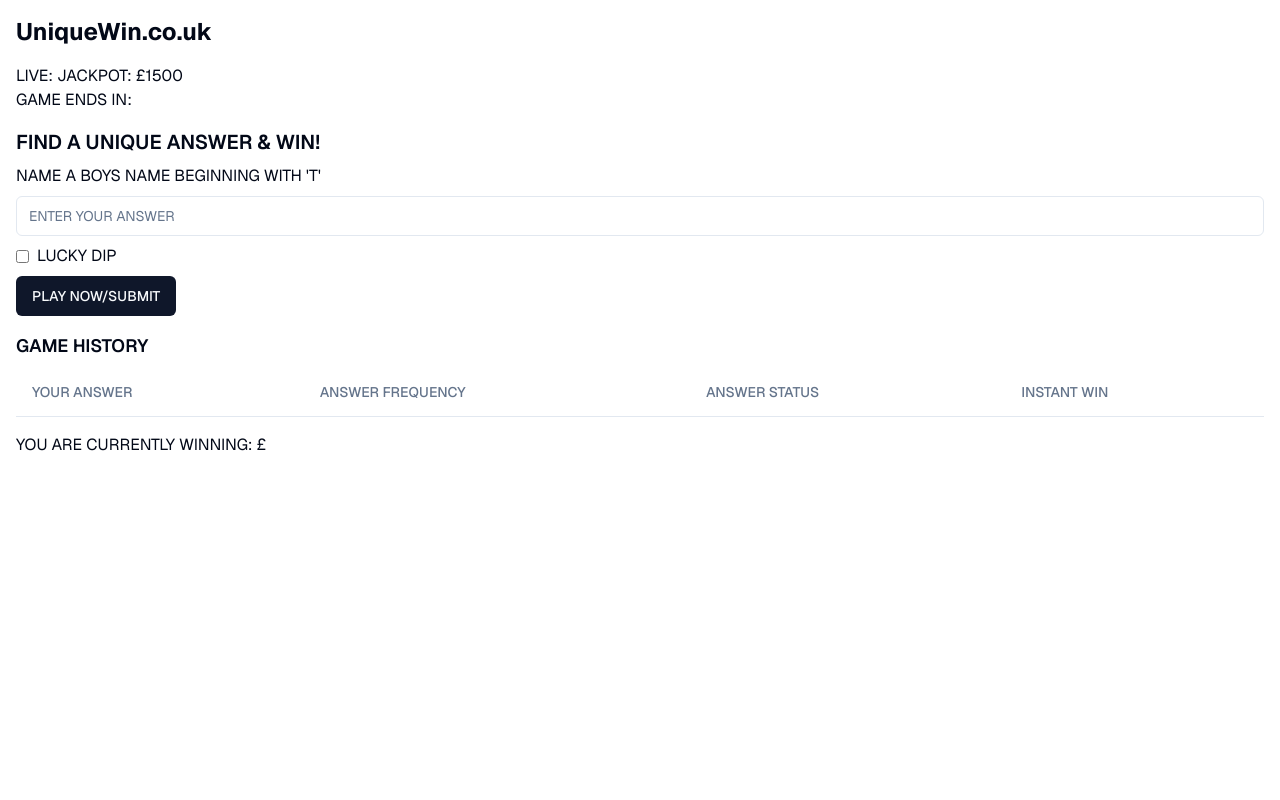
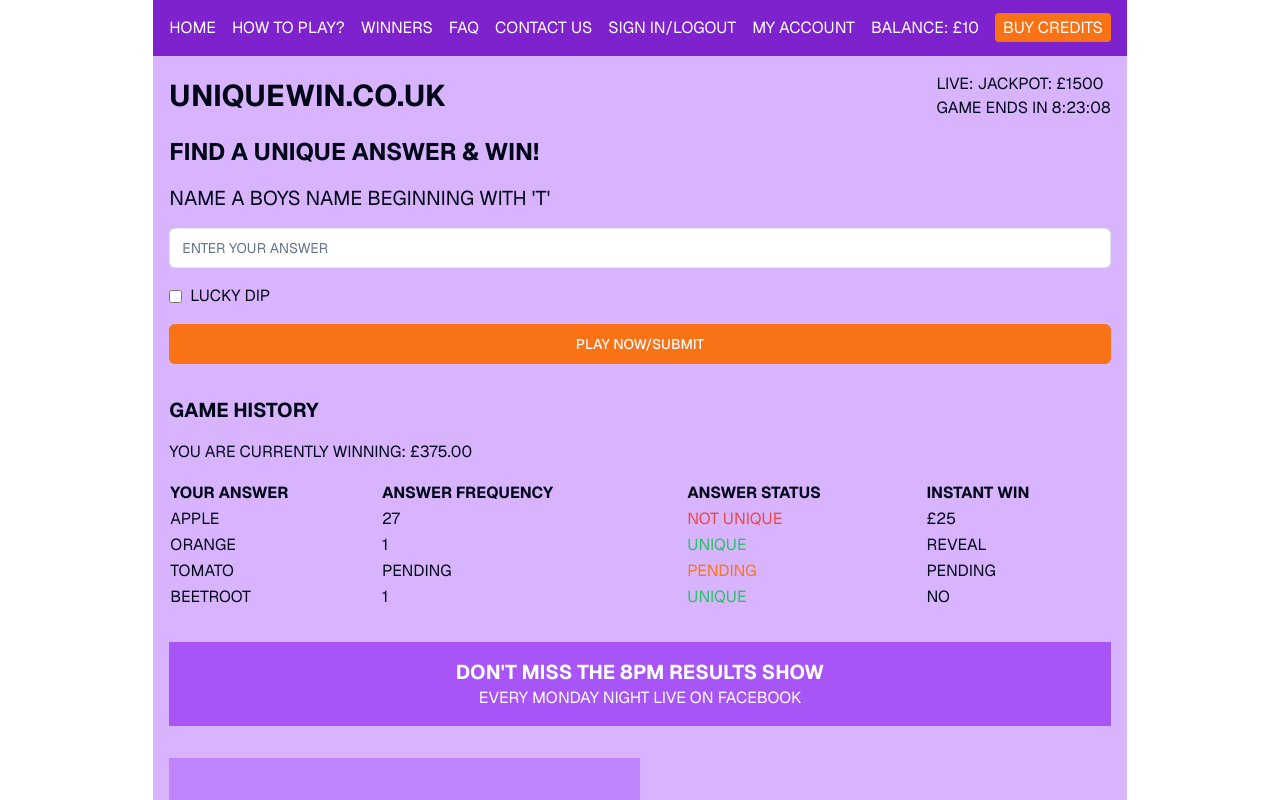
Before and after one commit to UniqueWin/uniquewin, a Next.js app: page / in a window 1280 px wide. Shown: the top 800 px of the page. Built offline with nearby package versions, Linux system fonts and the light colour scheme.

Commit message:
update to styling and functionality

```diff
--- a/app/page.tsx
+++ b/app/page.tsx
@@ -3,20 +3,12 @@
 import { useState, useEffect } from "react";
 import { Button } from "@/components/ui/button";
 import { Input } from "@/components/ui/input";
-import {
-  Table,
-  TableBody,
-  TableCell,
-  TableHead,
-  TableHeader,
-  TableRow,
-} from "@/components/ui/table";
 
 interface Answer {
-  text: string;
-  frequency: number;
+  answer: string;
+  frequency: number | "PENDING";
   status: "UNIQUE" | "NOT UNIQUE" | "PENDING";
-  instantWin: number | "REVEAL" | "NO";
+  instantWin: string | "REVEAL" | "PENDING";
 }
 
 interface Game {
@@ -31,93 +23,102 @@
   const [answer, setAnswer] = useState("");
   const [isLuckyDip, setIsLuckyDip] = useState(false);
   const [userBalance, setUserBalance] = useState(10);
+  const [countdown, setCountdown] = useState("");
 
   useEffect(() => {
-    // Load game data from local storage or initialize if not present
-    const storedGame = localStorage.getItem("currentGame");
-    if (storedGame) {
-      setGame(JSON.parse(storedGame));
-    } else {
+    // Initialize game data
     const newGame: Game = {
       question: "NAME A BOYS NAME BEGINNING WITH 'T'",
       jackpot: 1500,
-        endTime: new Date(Date.now() + 5 * 24 * 60 * 60 * 1000), // 5 days from now
-        answers: [],
+      endTime: new Date(Date.now() + 8 * 3600000 + 23 * 60000 + 13 * 1000), // 8:23:13 from now
+      answers: [
+        { answer: "APPLE", frequency: 27, status: "NOT UNIQUE", instantWin: "£25" },
+        { answer: "ORANGE", frequency: 1, status: "UNIQUE", instantWin: "REVEAL" },
+        { answer: "TOMATO", frequency: "PENDING", status: "PENDING", instantWin: "PENDING" },
+        { answer: "BEETROOT", frequency: 1, status: "UNIQUE", instantWin: "NO" },
+      ],
     };
     setGame(newGame);
-      localStorage.setItem("currentGame", JSON.stringify(newGame));
-    }
 
-    // Load user balance
-    const storedBalance = localStorage.getItem("userBalance");
-    if (storedBalance) {
-      setUserBalance(parseInt(storedBalance));
-    }
+    // Set up countdown timer
+    const timer = setInterval(() => {
+      const now = new Date();
+      const distance = newGame.endTime.getTime() - now.getTime();
+      const hours = Math.floor(distance / (1000 * 60 * 60));
+      const minutes = Math.floor((distance % (1000 * 60 * 60)) / (1000 * 60));
+      const seconds = Math.floor((distance % (1000 * 60)) / 1000);
+      setCountdown(`${hours}:${minutes.toString().padStart(2, '0')}:${seconds.toString().padStart(2, '0')}`);
+    }, 1000);
+
+    return () => clearInterval(timer);
   }, []);
 
   const submitAnswer = () => {
     if (!game || !answer.trim()) return;
 
-    const cost = isLuckyDip ? 5 : 1;
-    if (userBalance < cost) {
-      alert("Insufficient balance!");
-      return;
-    }
+    const newAnswer: Answer = {
+      answer: answer.toUpperCase(),
+      frequency: isLuckyDip ? 1 : "PENDING",
+      status: isLuckyDip ? "UNIQUE" : "PENDING",
+      instantWin: isLuckyDip ? "REVEAL" : "PENDING",
+    };
 
-    let newAnswer: Answer;
-    if (isLuckyDip) {
-      // Implement lucky dip logic here
-      newAnswer = {
-        text: answer,
-        frequency: 1,
-        status: "UNIQUE",
-        instantWin: "REVEAL",
-      };
-    } else {
-      newAnswer = {
-        text: answer,
-        frequency: 1,
-        status: "PENDING",
-        instantWin: "NO",
-      };
-    }
-
-    const updatedAnswers = [...game.answers, newAnswer];
-    const updatedGame = { ...game, answers: updatedAnswers };
-    setGame(updatedGame);
-    localStorage.setItem("currentGame", JSON.stringify(updatedGame));
-
-    // Update user balance
-    const newBalance = userBalance - cost;
-    setUserBalance(newBalance);
-    localStorage.setItem("userBalance", newBalance.toString());
+    setGame(prevGame => ({
+      ...prevGame!,
+      answers: [newAnswer, ...prevGame!.answers],
+    }));
 
     setAnswer("");
     setIsLuckyDip(false);
   };
 
+  const calculateWinnings = () => {
+    const uniqueAnswers = game?.answers.filter(a => a.status === "UNIQUE") || [];
+    return uniqueAnswers.length ? (750 / uniqueAnswers.length).toFixed(2) : "0.00";
+  };
+
   if (!game) return <div>Loading...</div>;
 
   return (
-    <div className="container mx-auto p-4">
-      <h1 className="text-2xl font-bold mb-4">UniqueWin.co.uk</h1>
-      <div className="mb-4">
+    <div className="bg-purple-300 min-h-screen">
+      <header className="bg-purple-700 text-white p-4">
+        <nav className="flex justify-between">
+          <div>
+            <a href="#" className="mr-4">HOME</a>
+            <a href="#" className="mr-4">HOW TO PLAY?</a>
+            <a href="#" className="mr-4">WINNERS</a>
+            <a href="#" className="mr-4">FAQ</a>
+            <a href="#" className="mr-4">CONTACT US</a>
+          </div>
+          <div>
+            <a href="#" className="mr-4">SIGN IN/LOGOUT</a>
+            <a href="#" className="mr-4">MY ACCOUNT</a>
+            <span className="mr-4">BALANCE: £{userBalance}</span>
+            <a href="#" className="bg-orange-500 px-2 py-1 rounded">BUY CREDITS</a>
+          </div>
+        </nav>
+      </header>
+
+      <main className="container mx-auto p-4">
+        <div className="flex justify-between items-center mb-4">
+          <h1 className="text-3xl font-bold">UNIQUEWIN.CO.UK</h1>
+          <div>
             <p>LIVE: JACKPOT: £{game.jackpot}</p>
-        <p>GAME ENDS IN: {/* Add countdown logic */}</p>
+            <p>GAME ENDS IN {countdown}</p>
           </div>
-      <div className="mb-4">
-        <h2 className="text-xl font-semibold mb-2">
-          FIND A UNIQUE ANSWER & WIN!
-        </h2>
-        <p className="mb-2">{game.question}</p>
+        </div>
+
+        <h2 className="text-2xl font-bold mb-4">FIND A UNIQUE ANSWER & WIN!</h2>
+        <p className="text-xl mb-4">{game.question}</p>
+
         <Input
           type="text"
           value={answer}
           onChange={(e) => setAnswer(e.target.value)}
           placeholder="ENTER YOUR ANSWER"
-          className="mb-2"
+          className="mb-4"
         />
-        <div className="flex items-center mb-2">
+        <div className="flex items-center mb-4">
           <input
             type="checkbox"
             checked={isLuckyDip}
@@ -126,34 +127,56 @@
           />
           <label>LUCKY DIP</label>
         </div>
-        <Button onClick={submitAnswer}>PLAY NOW/SUBMIT</Button>
+        <Button onClick={submitAnswer} className="bg-orange-500 w-full mb-8">PLAY NOW/SUBMIT</Button>
+
+        <h3 className="text-xl font-bold mb-4">GAME HISTORY</h3>
+        <p className="mb-4">YOU ARE CURRENTLY WINNING: £{calculateWinnings()}</p>
+        <table className="w-full mb-8">
+          <thead>
+            <tr>
+              <th className="text-left">YOUR ANSWER</th>
+              <th className="text-left">ANSWER FREQUENCY</th>
+              <th className="text-left">ANSWER STATUS</th>
+              <th className="text-left">INSTANT WIN</th>
+            </tr>
+          </thead>
+          <tbody>
+            {game.answers.map((answer, index) => (
+              <tr key={index}>
+                <td>{answer.answer}</td>
+                <td>{answer.frequency}</td>
+                <td className={
+                  answer.status === "UNIQUE" ? "text-green-500" :
+                  answer.status === "NOT UNIQUE" ? "text-red-500" :
+                  "text-orange-500"
+                }>{answer.status}</td>
+                <td>{answer.instantWin}</td>
+              </tr>
+            ))}
+          </tbody>
+        </table>
+
+        <div className="bg-purple-500 text-white p-4 text-center mb-8">
+          <h3 className="text-xl font-bold">DON'T MISS THE 8PM RESULTS SHOW</h3>
+          <p>EVERY MONDAY NIGHT LIVE ON FACEBOOK</p>
         </div>
-      <div className="mb-4">
-        <h3 className="text-lg font-semibold mb-2">GAME HISTORY</h3>
-        <Table>
-          <TableHeader>
-            <TableRow>
-              <TableHead>YOUR ANSWER</TableHead>
-              <TableHead>ANSWER FREQUENCY</TableHead>
-              <TableHead>ANSWER STATUS</TableHead>
-              <TableHead>INSTANT WIN</TableHead>
-            </TableRow>
-          </TableHeader>
-          <TableBody>
-            {game.answers.map((answer, index) => (
-              <TableRow key={index}>
-                <TableCell>{answer.text}</TableCell>
-                <TableCell>{answer.frequency}</TableCell>
-                <TableCell>{answer.status}</TableCell>
-                <TableCell>{answer.instantWin}</TableCell>
-              </TableRow>
-            ))}
-          </TableBody>
-        </Table>
+
+        <div className="flex justify-between items-center mb-8">
+          <div className="w-1/2 bg-purple-400 h-32"></div>
+          <div>
+            <h3 className="text-xl font-bold">NEW WINNERS EVERYDAY</h3>
+            <p>WILL YOU BE NEXT?</p>
           </div>
-      <div>
-        <p>YOU ARE CURRENTLY WINNING: £{/* Add winning calculation logic */}</p>
         </div>
+
+        <div className="bg-purple-400 p-4 text-center">
+          TRUSTPILOT WIDGET
+        </div>
+      </main>
+
+      <footer className="bg-purple-700 text-white p-4 text-center">
+        FOOTER LINKS HERE
+      </footer>
     </div>
   );
 };
```
Lines whose indentation alone changed are shown as unchanged.
